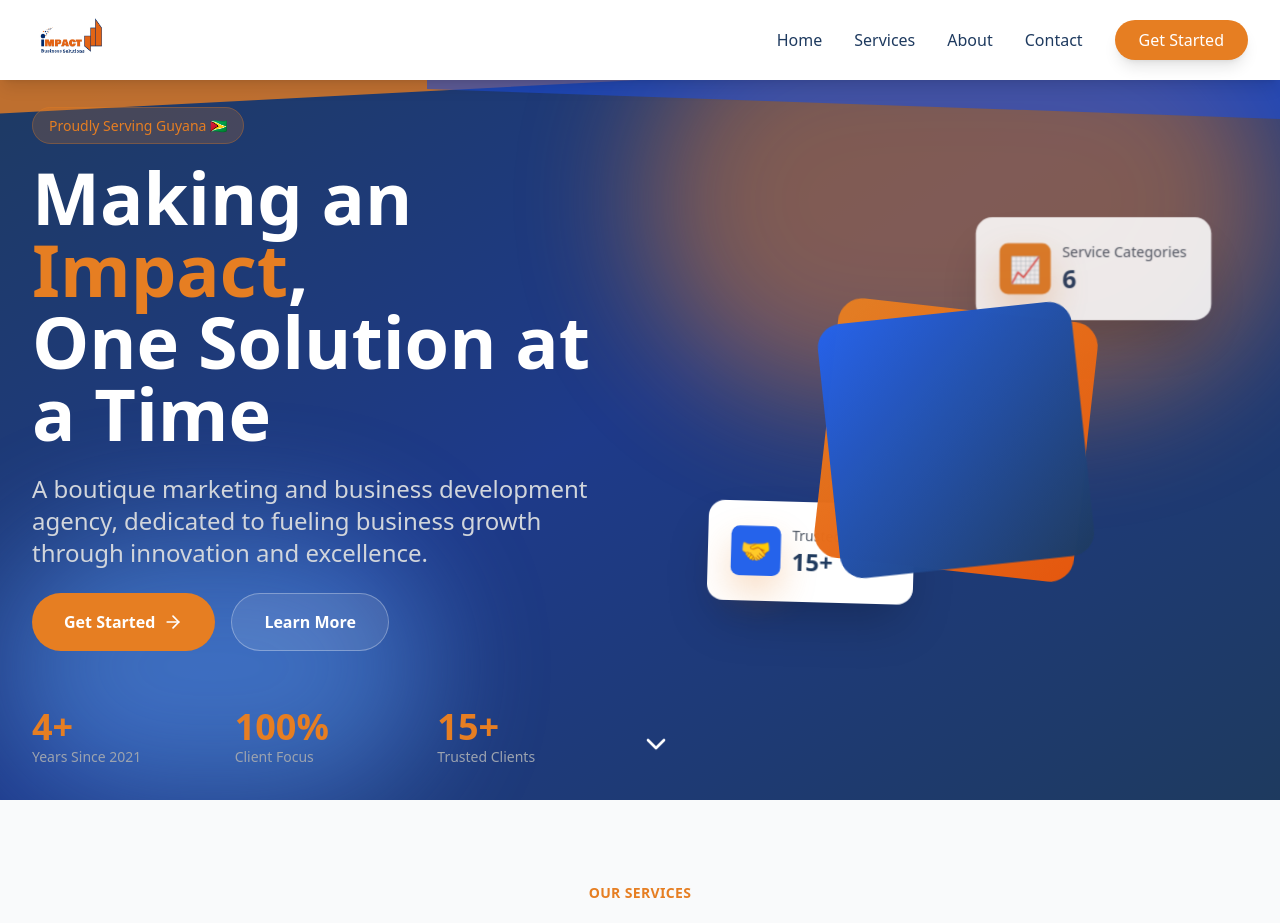
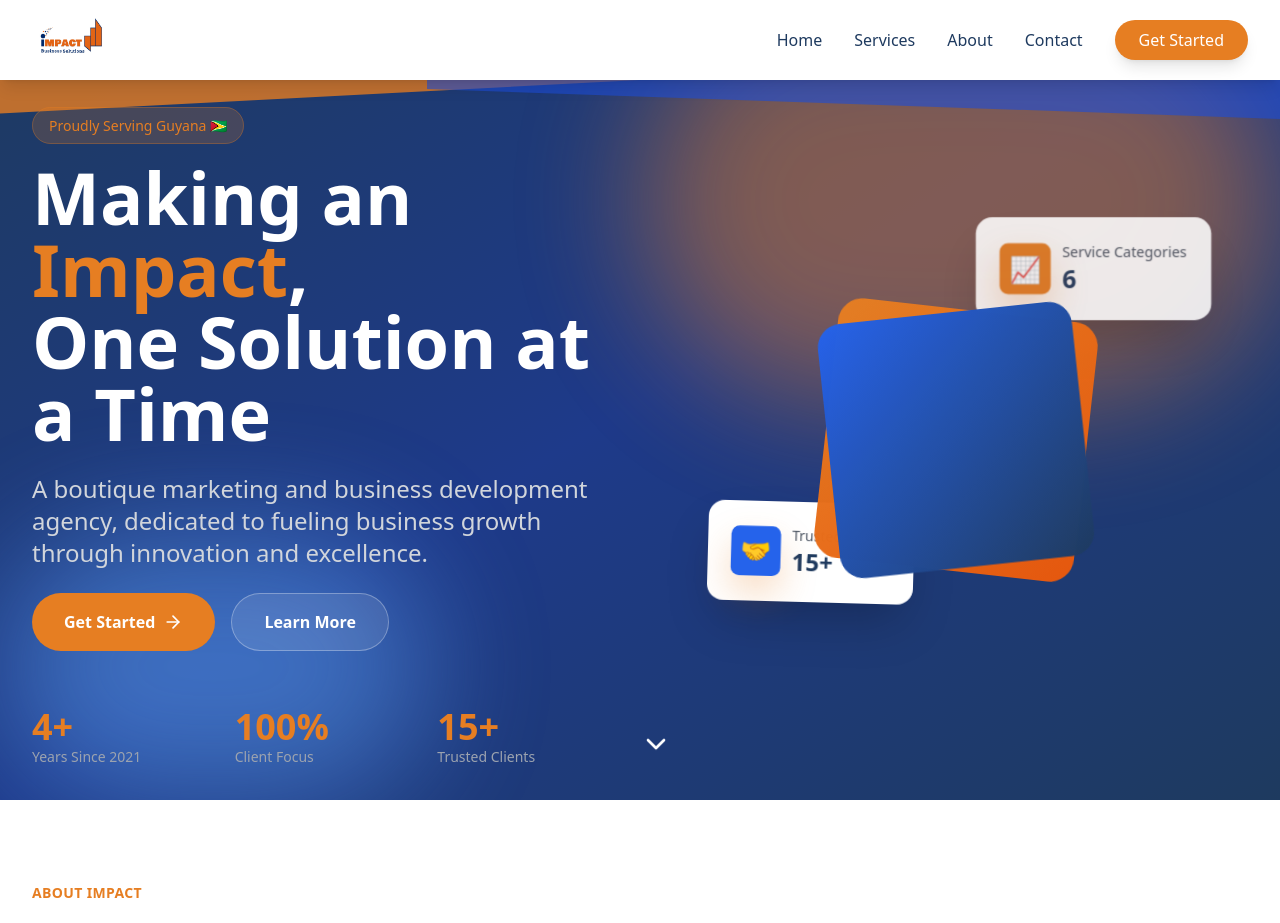
Before and after one commit to blackMastery/impact-business-solutions, a Next.js app: page / in a window 1280 px wide. Shown: the top 923 px of the page. Built offline with nearby package versions, Linux system fonts and the light colour scheme.

Commit message:
Add About and Social Media sections to Landing Page

```diff
--- a/app/page.tsx
+++ b/app/page.tsx
@@ -107,12 +107,13 @@ export default function LandingPage() {
       />
       <Navbar />
       <Hero />
+      <About />
+
       <Services />
+      <SocialMediaSection />
       <ComplianceSection />
       <CompanyIncorporationSection />
-      <SocialMediaSection />
       <GraphicDesignSection />
-      <About />
 
       <Stats />
       <Testimonials />
```
